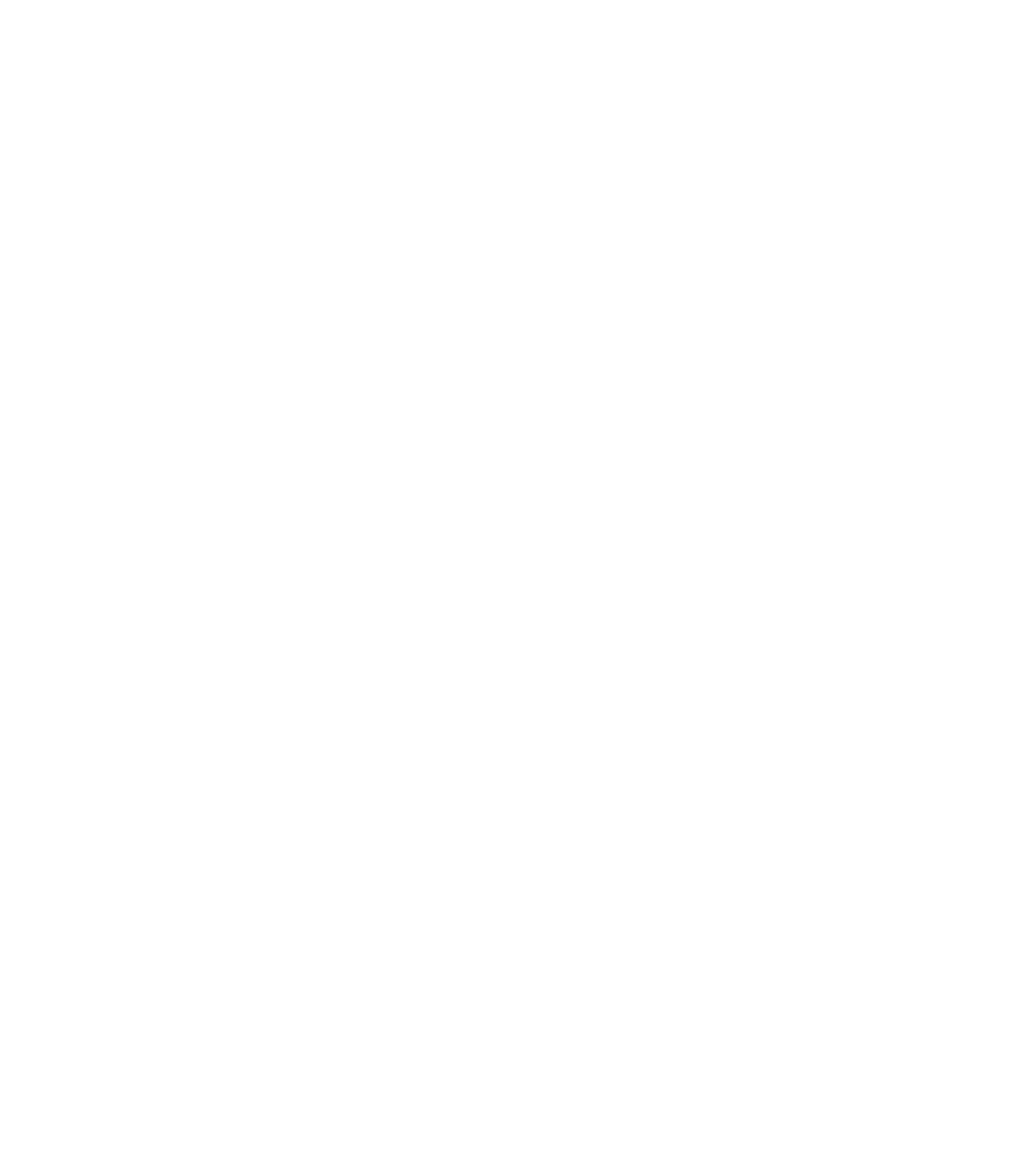
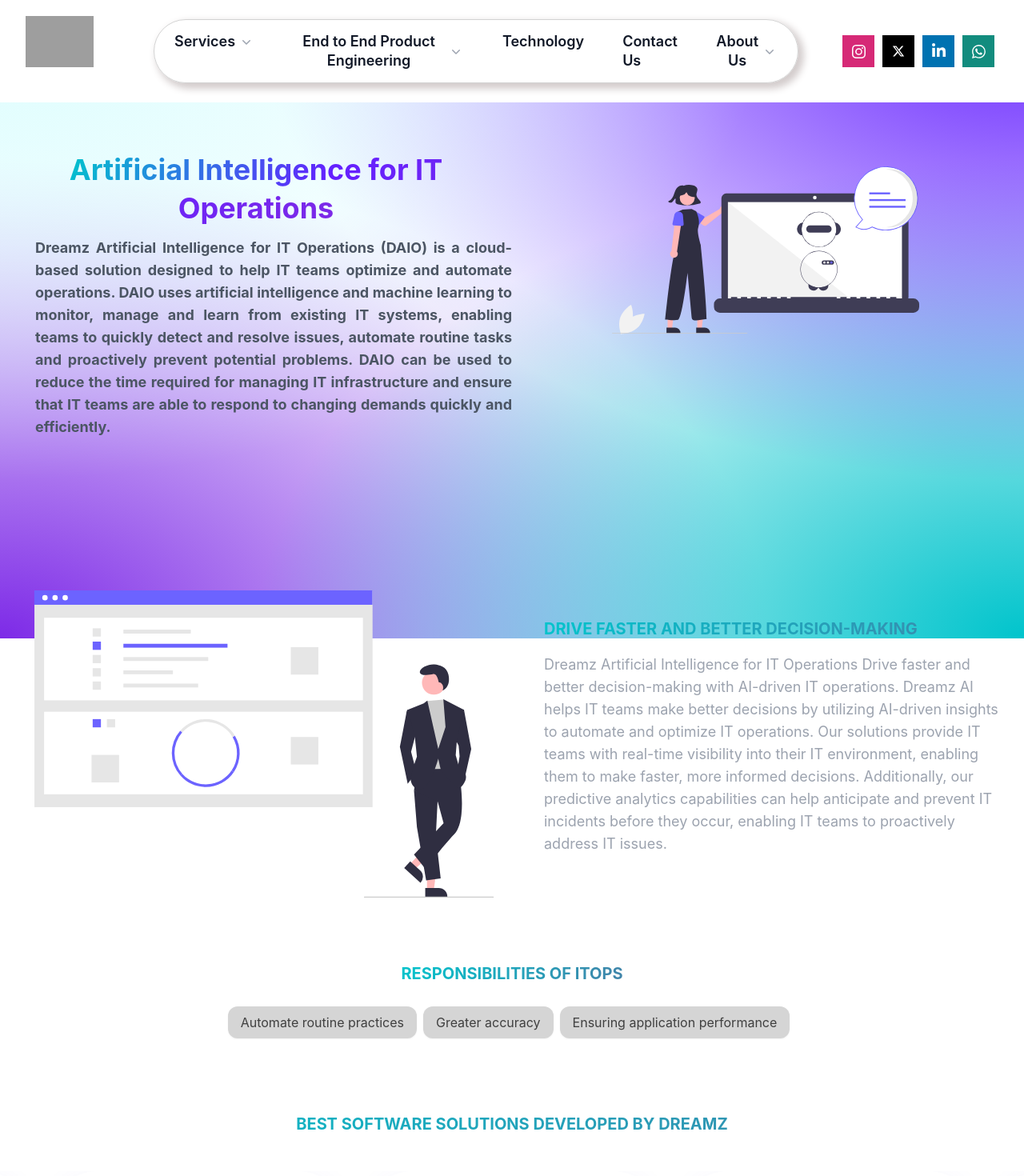
Before and after one commit to Rishikesh1601/Sofware_Website, a React (Create React App) app: page /aiops in a window 1280 px wide. Before the commit this address had no page. Shown: the top 1470 px of the page at 80% size. Before the commit the page ends 800 px from the top, so only its background shows below. Built offline with nearby package versions, Linux system fonts and the light colour scheme; grey boxes are pictures that could not be loaded.

Commit message:
done with aiops page

```diff
--- a/src/App.js
+++ b/src/App.js
@@ -7,6 +7,7 @@
 import MobileDevelopmentPage from './page/mobiledevelopment.page';
 import SoftwareTestingPage from './page/softwaretesting.page';
 import ApiDevelopmentPage from './page/apidevelopment.page';
+import AiopsPage from './page/aiops.page';
 
 function App() {
   return (
@@ -19,6 +20,7 @@
         <Route path="/mobile development" element={<MobileDevelopmentPage />} />
         <Route path="/software testing" element={<SoftwareTestingPage />} />
         <Route path="/api development" element={<ApiDevelopmentPage />} />
+        <Route path="/aiops" element={<AiopsPage />} />
       </Routes>
     </Router>
     </>
--- a/src/components/Navbar.js
+++ b/src/components/Navbar.js
@@ -31,7 +31,7 @@
 ]
 const products = [
   { name: 'API Development', href: '/api development', icon: CloudIcon },
-  { name: 'AIops Solutions',  href: '#', icon: CpuChipIcon },
+  { name: 'AIops Solutions',  href: '/aiops', icon: CpuChipIcon },
   { name: 'DEVops Services',  href: '#', icon: CodeBracketSquareIcon },
   { name: 'Block Chain Technology',  href: '#', icon: CubeTransparentIcon },
   { name: 'ITops',  href: '#', icon: ArrowTrendingUpIcon },
--- /dev/null
+++ b/src/components/aiops.capabilities.component.js
@@ -0,0 +1,70 @@
+import React, { useState } from 'react';
+
+const AIopsCapabilities = () => {
+  const buttonNames = ['Automate routine practices', 'Greater accuracy', 'Ensuring application performance'];
+
+  const [activeButton, setActiveButton] = useState(null);
+  const [displayText, setDisplayText] = useState('');
+
+  const handleButtonClick = (index) => {
+    setActiveButton(index);
+
+    // Perform any additional actions here with the button text
+    const textContent = getTextContent(index);
+    setDisplayText(textContent);
+  };
+
+  const getTextContent = (index) => {
+    // You can customize this function to return different text for each button
+    switch (index) {
+      case 0:
+        return "AI for IT operations can automate routine practices such as system monitoring, automated patching, incident response, log analysis and more. AI-driven automation can reduce the amount of manual labor needed to complete tasks such as system maintenance and troubleshooting, allowing IT teams to focus on more strategic tasks. AI can also provide insights into system performance and alert IT teams to potential issues before they become bigger problems.";
+
+      case 1:
+        return "Artificial Intelligence for IT Operations (AIOps) can be used to provide greater accuracy and efficiency when it comes to IT operations. AIOps uses algorithms and machine learning to identify patterns and correlations in data, and then uses these to detect anomalies, predict issues, and recommend solutions. This helps to reduce IT costs, improve service performance, and ensure compliance with regulatory requirements. Additionally, AIOps can automate routine IT maintenance tasks, freeing up resources for more complex tasks."
+
+      case 2:
+        return "AI for IT Operations is an AI-powered platform that enables IT operations teams to quickly and accurately answer operational queries. It uses machine learning algorithms to analyze operational data from multiple sources in order to identify patterns, detect anomalies, and provide meaningful insights. AI-powered solutions help IT operations teams optimize their performance, reduce costs, and increase efficiency."
+
+      default:
+      return '';
+    }
+  };
+
+  return (
+    <div className="flex flex-col items-center mt-8">
+        <div class="theme-title mb-4 text-center">
+            <h6 className='aboutusTitle'>Responsibilities of ITOps</h6>
+        </div>
+      <div className="mb-4">
+        {buttonNames.map((buttonName, index) => (
+          <button
+            key={index}
+            onClick={() => handleButtonClick(index)}
+            className={`px-4 py-2 rounded-xl mr-2 mb-2 ${
+                activeButton === index
+                  ? 'bg-gradient-to-r from-blue-500 via-purple-500 to-purple-700 text-white shadow-md'
+                  : 'filter grayscale hover:grayscale-0 bg-gray-300 text-gray-700 shadow-sm'
+              }`}
+          >
+            {buttonName}
+          </button>
+        ))}
+      </div>
+      {activeButton !== null && (
+        <div className="max-w-md border p-4 rounded-xl shadow-md">
+        <h2 className="text-2xl font-semibold mb-2" style={{
+          background: `linear-gradient(115deg, #00c4cc, #6420ff, #7d2ae7)`,
+          WebkitBackgroundClip: 'text',
+          color: 'transparent',
+        }}>
+          {buttonNames[activeButton]}
+        </h2>
+        <p className="text-gray-700">{displayText}</p>
+      </div>
+      )}
+    </div>
+  );
+};
+
+export default AIopsCapabilities;
--- /dev/null
+++ b/src/components/aiops.mainTitle.component.js
@@ -0,0 +1,50 @@
+import React from "react";
+import './navbar.css'
+// import { ReactComponent as Heropng } from '../assets/heropage.svg';
+// import {ReactComponent as CustomSoftwareTitle} from '../assets/CustomSoftwareTitle.svg';
+// import { ReactComponent as WebSiteDev} from '../assets/Web Development.svg';
+// import {ReactComponent as MobileDev} from '../assets/mobileDevelopment.svg';
+// import {ReactComponent as SoftwareTest} from '../assets/softwareTesting.svg';
+import {ReactComponent as AiOps} from '../assets/aiops.svg'
+const AIopsMainTitle = () => {
+
+    return(
+        <>
+            <section class="banner-2 grediant-bg2 overflow-hidden   ">
+            <div class="container">
+                <div class="flex flex-col lg:flex-row">
+                <div class="lg:w-6/12 order-lg-1">
+                    <div class="banner-img p-0">
+                    <div class="mt-7 rounded box-shadow relative ">
+                        <AiOps className="w-96 h-auto heropngEdit"/>
+                    </div>
+                    </div>
+                </div>
+                <div class="lg:w-6/12 mt-36">
+                <h1 class="mb-4 text-black text-5xl sm:text-4xl md:text-4xl lg:text-5xl xl:text-5xl animate__animated animate__shakeX animate__slow font-bold text-center">
+  <span class="text-4xl sm:text-3xl md:text-3xl lg:text-4xl xl:text-4xl">
+  Artificial Intelligence for IT Operations
+  </span>
+</h1>
+                    <p class="text-gray-600 font-bold text-justify ms-11 text-lg mb-5 animate__animated animate__zoomIn animate__slow">Dreamz Artificial Intelligence for IT Operations (DAIO) is a cloud-based solution designed to help IT teams optimize and automate operations. DAIO uses artificial intelligence and machine learning to monitor, manage and learn from existing IT systems, enabling teams to quickly detect and resolve issues, automate routine tasks and proactively prevent potential problems. DAIO can be used to reduce the time required for managing IT infrastructure and ensure that IT teams are able to respond to changing demands quickly and efficiently.</p>
+                </div>
+                </div>
+            </div>
+            <div class="wave-shape">
+                <svg width="100%" height="150px" fill="none">
+                <path fill="#ffffff">
+                    <animate repeatCount="indefinite" fill="freeze" attributeName="d" dur="10s" values="
+                    M0 25.9086C277 84.5821 433 65.736 720 25.9086C934.818 -3.9019 1214.06 -5.23669 1442 8.06597C2079 45.2421 2208 63.5007 2560 25.9088V171.91L0 171.91V25.9086Z;
+                    M0 86.3149C316 86.315 444 159.155 884 51.1554C1324 -56.8446 1320.29 34.1214 1538 70.4063C1814 116.407 2156 188.408 2560 86.315V232.317L0 232.316V86.3149Z;
+                    M0 53.6584C158 11.0001 213 0 363 0C513 0 855.555 115.001 1154 115.001C1440 115.001 1626 -38.0004 2560 53.6585V199.66L0 199.66V53.6584Z;
+                    M0 25.9086C277 84.5821 433 65.736 720 25.9086C934.818 -3.9019 1214.06 -5.23669 1442 8.06597C2079 45.2421 2208 63.5007 2560 25.9088V171.91L0 171.91V25.9086Z"></animate>
+                </path>
+                </svg>
+            </div>
+            </section>
+
+        </>
+    )
+}
+
+export default AIopsMainTitle;
--- /dev/null
+++ b/src/components/decisionmaking.component.js
@@ -0,0 +1,27 @@
+import React from 'react'
+// import { ReactComponent as AboutUsPng } from '../assets/aboutuspage.svg';
+import { ReactComponent as DecisionMake } from '../assets/decisionMaking.svg';
+import './card.css'
+const DecisionMaking = () => {
+  return (
+
+        <section className='mx-5 aboutusComponent'>
+        <div class="container">
+            <div class="flex flex-col lg:flex-row items-center">
+            <div class="lg:w-1/2 md:w-full">
+                <DecisionMake className='w-full h-96'/>
+            </div>
+            <div class="lg:w-1/2 md:w-full mt-6 lg:mt-0 lg:pl-10">
+                <div class="theme-title mb-4">
+                <h6 className='aboutusTitle'>Drive faster and better decision-making</h6>
+                </div>
+                <p class="mb-5 text-lg text-gray-400 paraAboutus">Dreamz Artificial Intelligence for IT Operations Drive faster and better decision-making with AI-driven IT operations. Dreamz AI helps IT teams make better decisions by utilizing AI-driven insights to automate and optimize IT operations. Our solutions provide IT teams with real-time visibility into their IT environment, enabling them to make faster, more informed decisions. Additionally, our predictive analytics capabilities can help anticipate and prevent IT incidents before they occur, enabling IT teams to proactively address IT issues.</p>
+            </div>
+            </div>
+        </div>
+        </section>
+
+  )
+}
+
+export default DecisionMaking;
--- /dev/null
+++ b/src/page/aiops.page.js
@@ -0,0 +1,31 @@
+import React from "react";
+import Navbar from "../components/Navbar";
+import Footer from "../components/Footer.component";
+import CounterComponent from "../components/Counter.component";
+import OurProjectComponent from "../components/OurProject.component";
+import AIopsMainTitle from "../components/aiops.mainTitle.component";
+import DecisionMaking from "../components/decisionmaking.component";
+import AIopsCapabilities from "../components/aiops.capabilities.component";
+
+const AiopsPage = () => {
+    return(
+        <>
+        <Navbar />
+        <AIopsMainTitle />
+        <DecisionMaking />
+        <br></br>
+        <br></br>
+        <AIopsCapabilities />
+        <br></br>
+        <br></br>
+        <OurProjectComponent />
+        <br></br>
+        <br></br>
+        <CounterComponent />
+        <br></br>
+        <Footer />
+        </>
+    )
+}
+
+export default AiopsPage;
```
Also changed, not shown: src/assets/aiops.svg (added), src/assets/decisionMaking.svg (added).
